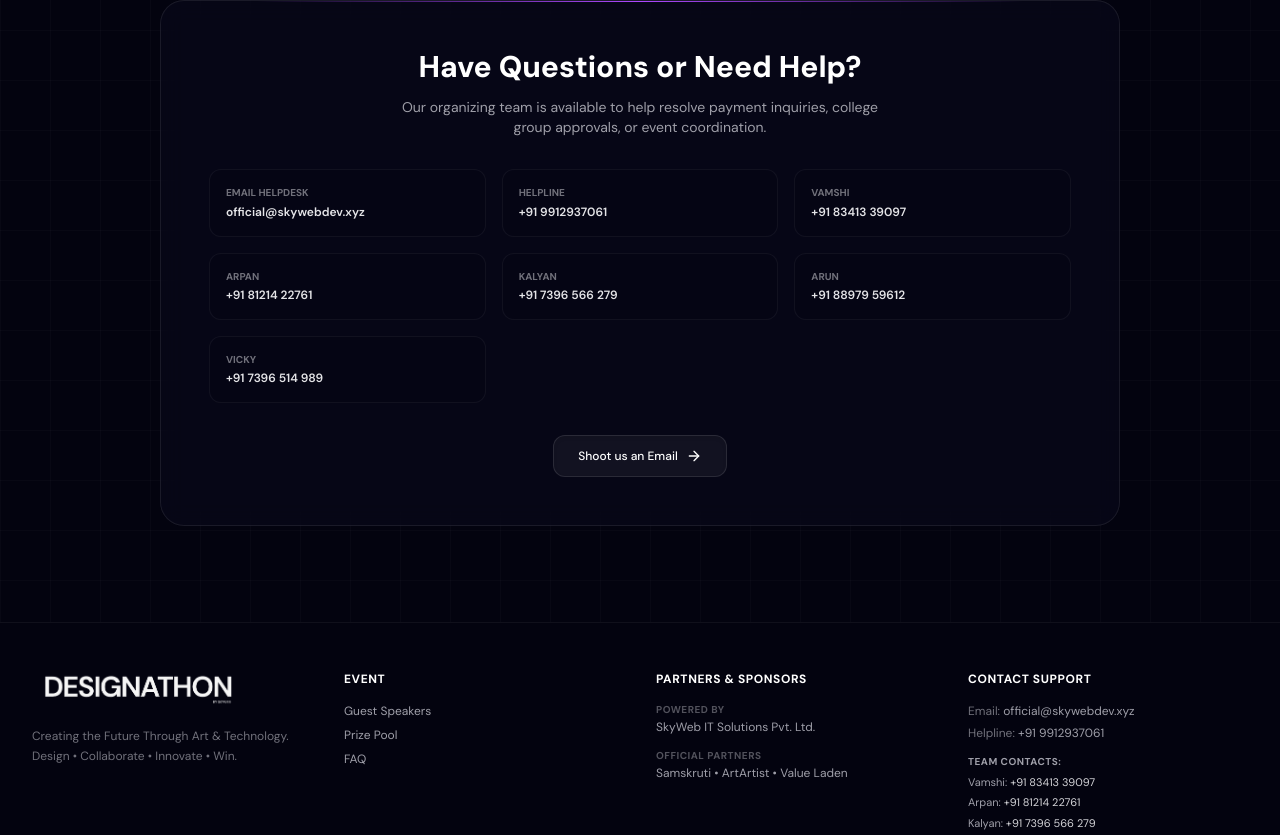
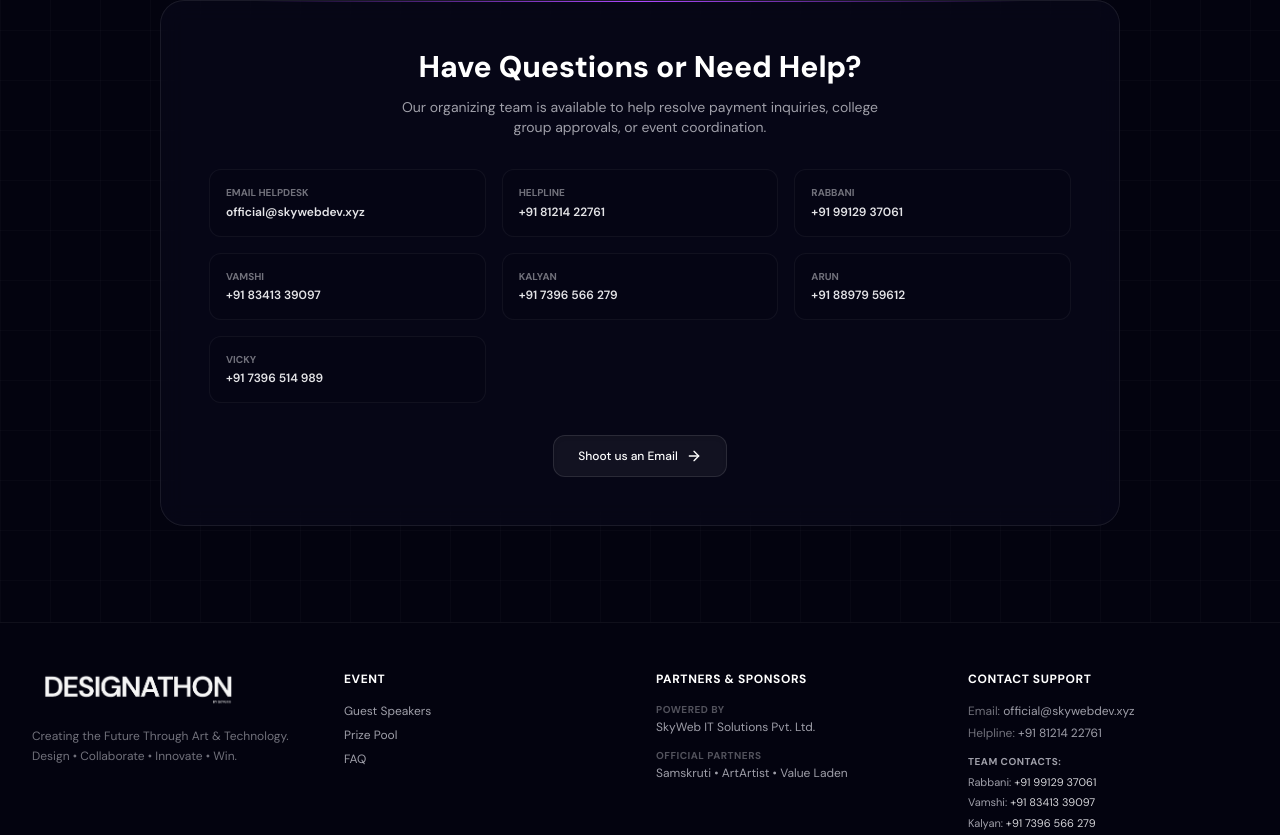
Before and after one commit to Levipasha/DESIGNTHON-2026, a Next.js app: page / in a window 1280 px wide. Shown: the part 8385-9220 px from the top of the page. Built offline with nearby package versions, Linux system fonts and the light colour scheme.

Commit message:
Update Helpline to 8121422761 and Rabbani to 9912937061

```diff
--- a/src/app/page.tsx
+++ b/src/app/page.tsx
@@ -874,15 +874,15 @@ export default function LandingPage() {
             </div>
             <div className="p-4 rounded-xl border border-white/5 bg-[#050514]/40 flex flex-col justify-center">
               <span className="text-[10px] text-zinc-500 uppercase font-bold">Helpline</span>
-              <a href="tel:+919912937061" className="block font-semibold text-zinc-200 mt-1 hover:text-white">+91 9912937061</a>
+              <a href="tel:+918121422761" className="block font-semibold text-zinc-200 mt-1 hover:text-white">+91 81214 22761</a>
+            </div>
+            <div className="p-4 rounded-xl border border-white/5 bg-[#050514]/40 flex flex-col justify-center">
+              <span className="text-[10px] text-zinc-500 uppercase font-bold">Rabbani</span>
+              <a href="tel:+919912937061" className="block font-semibold text-zinc-200 mt-1 hover:text-white">+91 99129 37061</a>
             </div>
             <div className="p-4 rounded-xl border border-white/5 bg-[#050514]/40 flex flex-col justify-center">
               <span className="text-[10px] text-zinc-500 uppercase font-bold">Vamshi</span>
               <a href="tel:+918341339097" className="block font-semibold text-zinc-200 mt-1 hover:text-white">+91 83413 39097</a>
-            </div>
-            <div className="p-4 rounded-xl border border-white/5 bg-[#050514]/40 flex flex-col justify-center">
-              <span className="text-[10px] text-zinc-500 uppercase font-bold">Arpan</span>
-              <a href="tel:+918121422761" className="block font-semibold text-zinc-200 mt-1 hover:text-white">+91 81214 22761</a>
             </div>
             <div className="p-4 rounded-xl border border-white/5 bg-[#050514]/40 flex flex-col justify-center">
               <span className="text-[10px] text-zinc-500 uppercase font-bold">Kalyan</span>
--- a/src/components/Footer.tsx
+++ b/src/components/Footer.tsx
@@ -62,10 +62,10 @@ export default function Footer() {
             <h3 className="text-xs font-bold text-white uppercase tracking-wider mb-4">Contact Support</h3>
             <ul className="space-y-1.5 text-xs text-zinc-500">
               <li>Email: <a href="mailto:official@skywebdev.xyz" className="text-zinc-400 hover:text-white transition-colors">official@skywebdev.xyz</a></li>
-              <li>Helpline: <a href="tel:+919912937061" className="text-zinc-400 hover:text-white transition-colors">+91 9912937061</a></li>
+              <li>Helpline: <a href="tel:+918121422761" className="text-zinc-400 hover:text-white transition-colors">+91 81214 22761</a></li>
               <li className="pt-2 text-[10px] uppercase font-bold text-zinc-400 tracking-wider">Team Contacts:</li>
+              <li className="text-[11px]"><span className="text-zinc-400">Rabbani:</span> <a href="tel:+919912937061" className="text-zinc-300 hover:text-white transition-colors">+91 99129 37061</a></li>
               <li className="text-[11px]"><span className="text-zinc-400">Vamshi:</span> <a href="tel:+918341339097" className="text-zinc-300 hover:text-white transition-colors">+91 83413 39097</a></li>
-              <li className="text-[11px]"><span className="text-zinc-400">Arpan:</span> <a href="tel:+918121422761" className="text-zinc-300 hover:text-white transition-colors">+91 81214 22761</a></li>
               <li className="text-[11px]"><span className="text-zinc-400">Kalyan:</span> <a href="tel:+917396566279" className="text-zinc-300 hover:text-white transition-colors">+91 7396 566 279</a></li>
               <li className="text-[11px]"><span className="text-zinc-400">Arun:</span> <a href="tel:+918897959612" className="text-zinc-300 hover:text-white transition-colors">+91 88979 59612</a></li>
               <li className="text-[11px]"><span className="text-zinc-400">Vicky:</span> <a href="tel:+917396514989" className="text-zinc-300 hover:text-white transition-colors">+91 7396 514 989</a></li>
```
